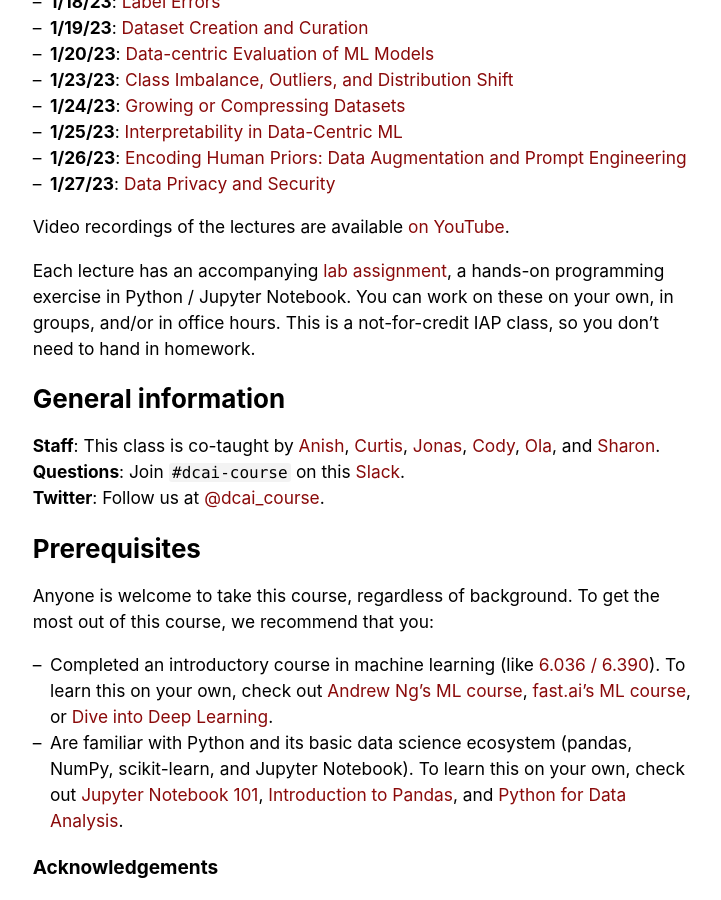
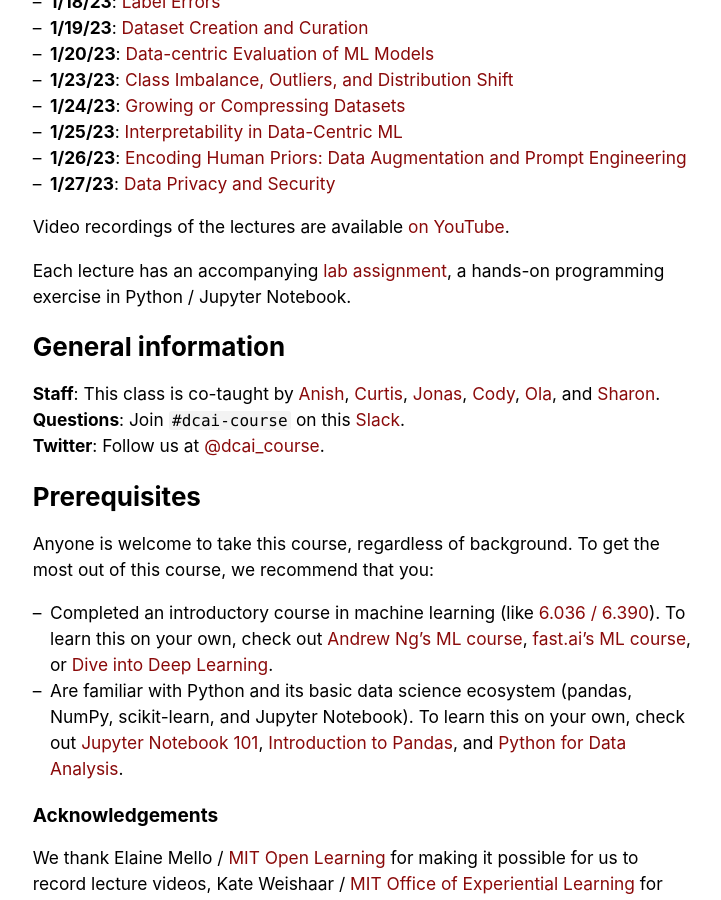
Before and after one commit to dcai-course/dcai-course, a Jekyll site: the page built from index.md, in a window 1280 px wide and 900 px high, scrolled down 1050 px. Shown: the whole window, without its empty margins (278-999 px from the left). Built offline with Jekyll 4.4.1, drawn with Linux system fonts in a browser that asks for light colours; some of the changed lines change nothing that is shown.

Commit message:
Remove more stuff not relevant for online audience

```diff
--- a/index.md
+++ b/index.md
@@ -43,9 +43,13 @@ Video recordings of the lectures are available <a href="https://www.youtube.com/
 
 Each lecture has an accompanying [lab
 assignment](https://github.com/dcai-course/dcai-lab), a hands-on programming
-exercise in Python / Jupyter Notebook. You can work on these on your own, in
+exercise in Python / Jupyter Notebook.
+
+{% comment %}
+You can work on these on your own, in
 groups, and/or in office hours. This is a not-for-credit IAP class, so you
 don't need to hand in homework.
+{% endcomment %}
 
 # General information
 
```
